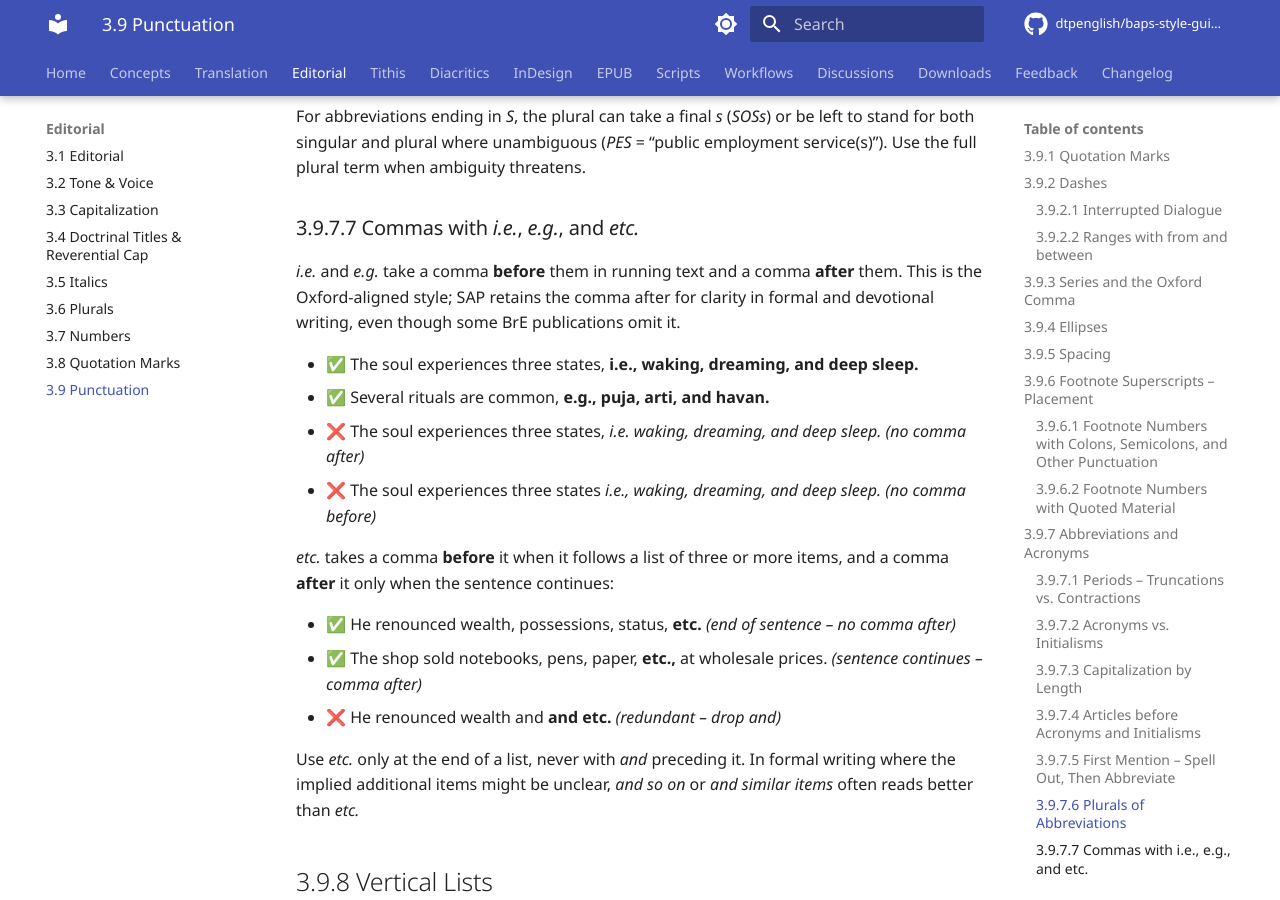
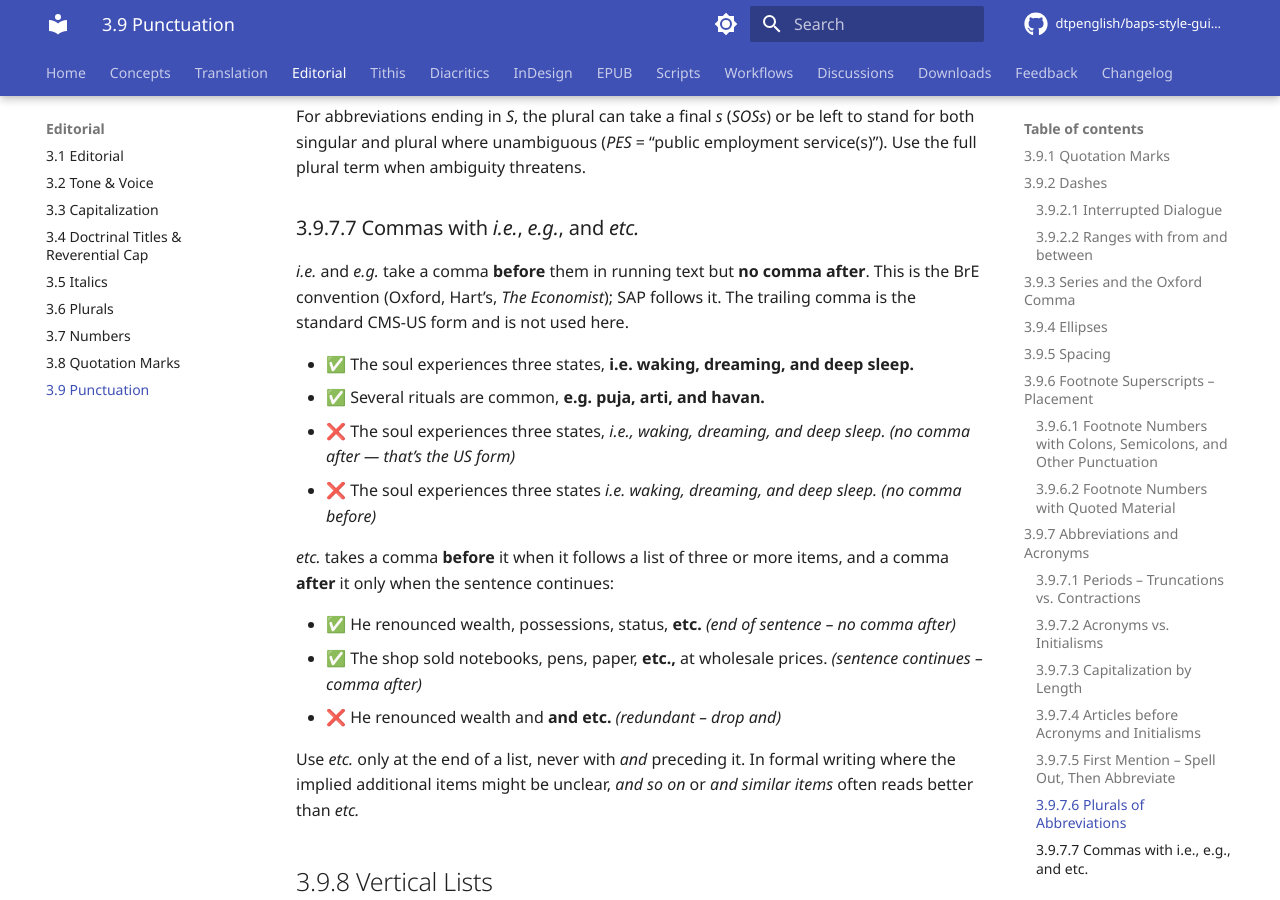
Before and after one commit to dtpenglish/baps-style-guide, an MkDocs documentation site: the page built from docs/editorial/punctuation.md, in a window 1280 px wide and 900 px high, scrolled down 5977 px. Built offline with MkDocs 1.6.1 and Material for MkDocs 9.7.7, drawn with Linux system fonts in a browser that asks for light colours; comment, search, counter and statistics services are not loaded; the version menu is left out.

Commit message:
3.9.7.7: drop trailing comma after i.e. / e.g.
Reversed the earlier choice to retain the trailing comma. SAP now
follows the BrE convention (Oxford, Hart's, The Economist): comma
before i.e. / e.g., no comma after.

Updated:
- 3.9.7.7 rule statement and the four example lines (flipped)
- italics.md 3.5.1.6 in-prose 'e.g.,' -> 'e.g.'
- doctrinal-titles.md 3.4.1.5 in-prose '(e.g., ...)' -> '(e.g. ...)'
- CLAUDE.md locked-in-rules bullet

```diff
--- a/docs/editorial/punctuation.md
+++ b/docs/editorial/punctuation.md
@@ -152,12 +152,12 @@ Apostrophe-*s* is reserved for the possessive: *MEPs' salaries*, *the BBC's cove
 For abbreviations ending in *S*, the plural can take a final *s* (*SOSs*) or be left to stand for both singular and plural where unambiguous (*PES* = "public employment service(s)"). Use the full plural term when ambiguity threatens.
 
 ### 3.9.7.7 Commas with *i.e.*, *e.g.*, and *etc.*
-*i.e.* and *e.g.* take a comma **before** them in running text and a comma **after** them. This is the Oxford-aligned style; SAP retains the comma after for clarity in formal and devotional writing, even though some BrE publications omit it.
+*i.e.* and *e.g.* take a comma **before** them in running text but **no comma after**. This is the BrE convention (Oxford, Hart's, *The Economist*); SAP follows it. The trailing comma is the standard CMS-US form and is not used here.
 
-- ✅ The soul experiences three states, **i.e., waking, dreaming, and deep sleep.**
-- ✅ Several rituals are common, **e.g., puja, arti, and havan.**
-- ❌ The soul experiences three states, *i.e. waking, dreaming, and deep sleep.* *(no comma after)*
-- ❌ The soul experiences three states *i.e., waking, dreaming, and deep sleep.* *(no comma before)*
+- ✅ The soul experiences three states, **i.e. waking, dreaming, and deep sleep.**
+- ✅ Several rituals are common, **e.g. puja, arti, and havan.**
+- ❌ The soul experiences three states, *i.e., waking, dreaming, and deep sleep.* *(no comma after — that's the US form)*
+- ❌ The soul experiences three states *i.e. waking, dreaming, and deep sleep.* *(no comma before)*
 
 *etc.* takes a comma **before** it when it follows a list of three or more items, and a comma **after** it only when the sentence continues:
 
```
Also changed, not shown: CLAUDE.md (+1 -1 lines), docs/editorial/doctrinal-titles.md (+1 -1 lines), docs/editorial/italics.md (+1 -1 lines).
